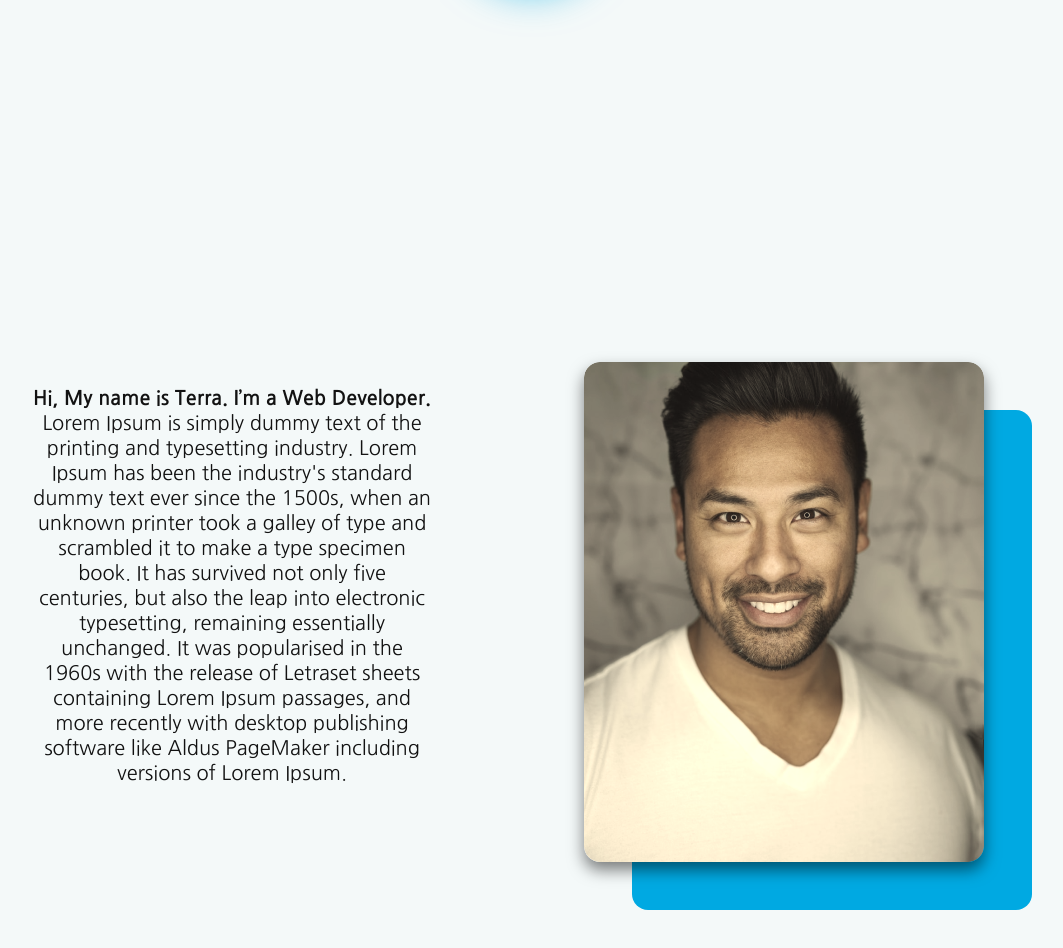
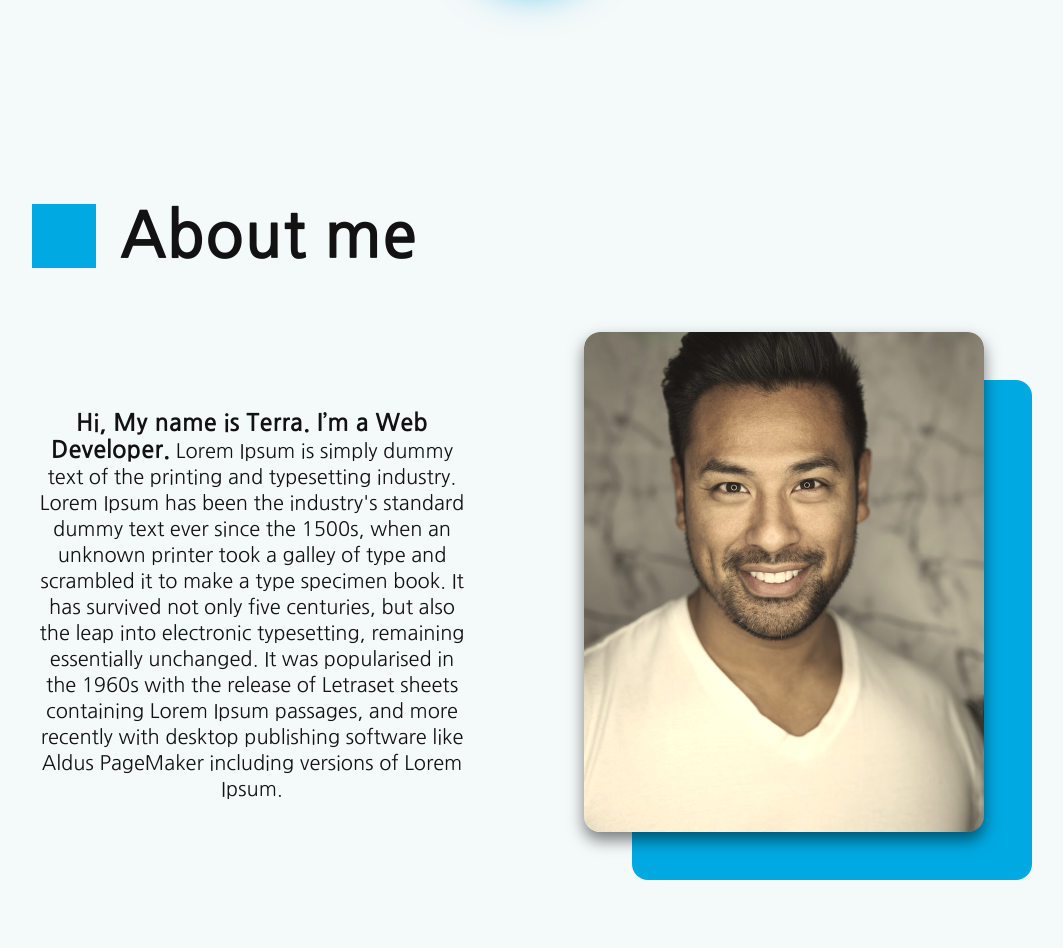
Before and after one commit to dev2820/portfolio, a Vue app: page / in a window 1280 px wide. Shown: the part 900-1848 px from the top of the page, without its empty margins (108-1171 px from the left). Built offline with nearby package versions, Linux system fonts and the light colour scheme.

Commit message:
[수정] 섹션에 타이틀 컴포넌트 추가

```diff
--- a/src/views/AboutView.vue
+++ b/src/views/AboutView.vue
@@ -1,16 +1,20 @@
 <template>
   <section id="about">
+    <TextTitle icon="user-circle">About me</TextTitle>
+    <article class="content">
       <div class="introduce">
         <strong>{{firstLine}}</strong>
         {{message}}
       </div>
       <ProfileCard class="profile-image" :profile="profileImg"/>
+    </article>
   </section>
 </template>
 
 <script lang="ts">
 import ArrowButton from "@/components/Button/ArrowButton.vue";
 import ProfileCard from "@/components/Profile/ProfileCard.vue";
+import TextTitle from "@/components/Text/TextTitle.vue";
 import { defineComponent,ref,toRef, } from "vue";
 import {introduce, profileImg, firstLine } from "@/assets/meta.json"
 export default defineComponent({
@@ -21,7 +25,7 @@ export default defineComponent({
       default: false,
     }
   },
-  components: {ArrowButton,ProfileCard},
+  components: {ArrowButton,ProfileCard,TextTitle},
   setup(props) {
     const goNextHandler = () => {
       window.location.href = "#about"
@@ -39,9 +43,11 @@ export default defineComponent({
 </script>
 <style lang="scss" scoped>
 #about {
-  position:relative;
+  padding:80px 0;
   height:1024px;
   width:1000px;
+  .content {
+    position:relative;
     display:flex;
     flex-direction:row;
     justify-content: space-between;
@@ -49,12 +55,19 @@ export default defineComponent({
       margin:auto 0;
     };
     div.introduce {
-    width:400px;
-    height:500px;
+      width:440px;
       font-size:var(--xl);
+      color:var(--secondary-text);
+      line-height:1.625rem;
+      strong {
+        color:var(--regular-text);
+        font-size:var(--2xl);
+      }
     }
     .profile-image {
       position:relative;
     }
   }
+}
+
 </style>
```
Lines whose indentation alone changed are shown as unchanged.
